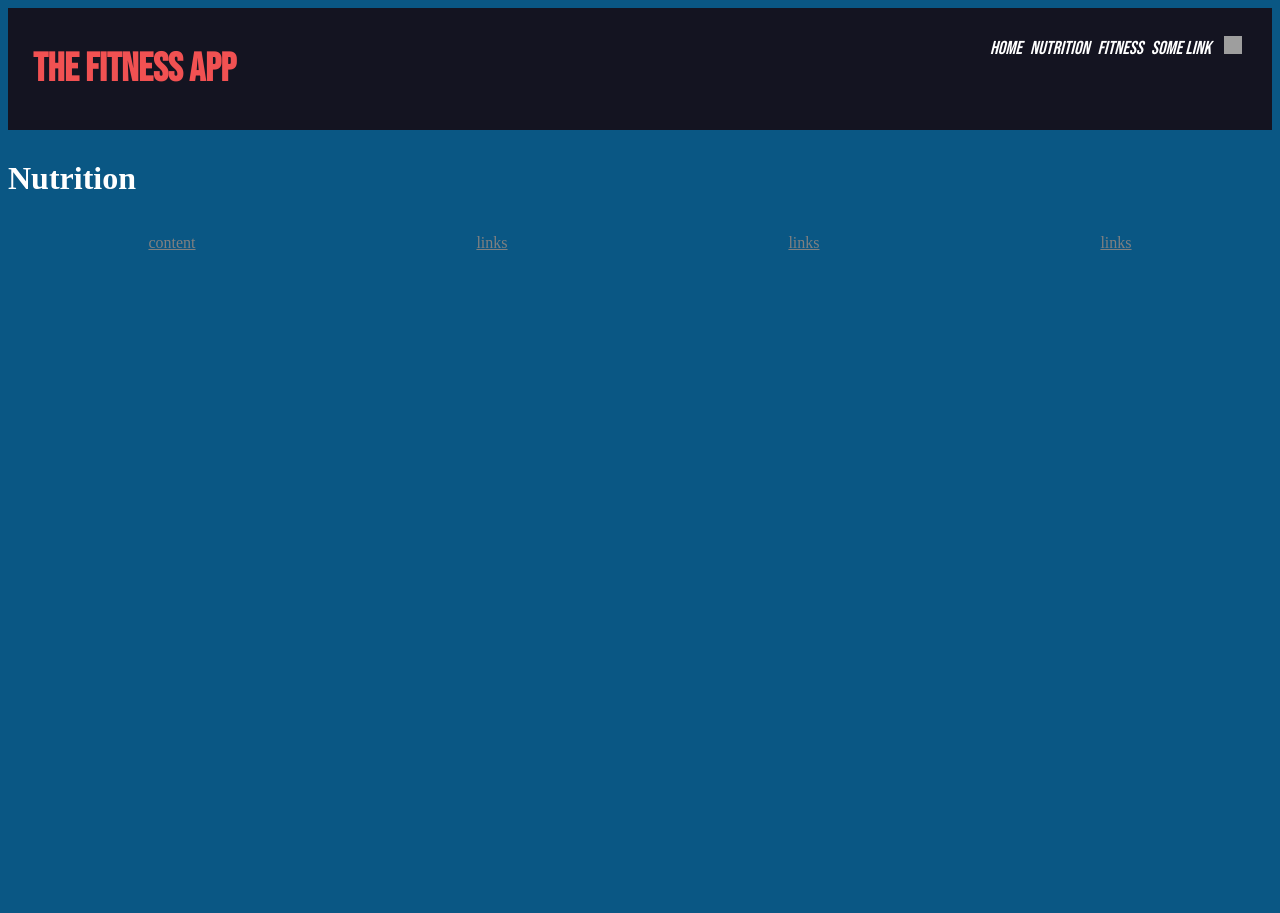
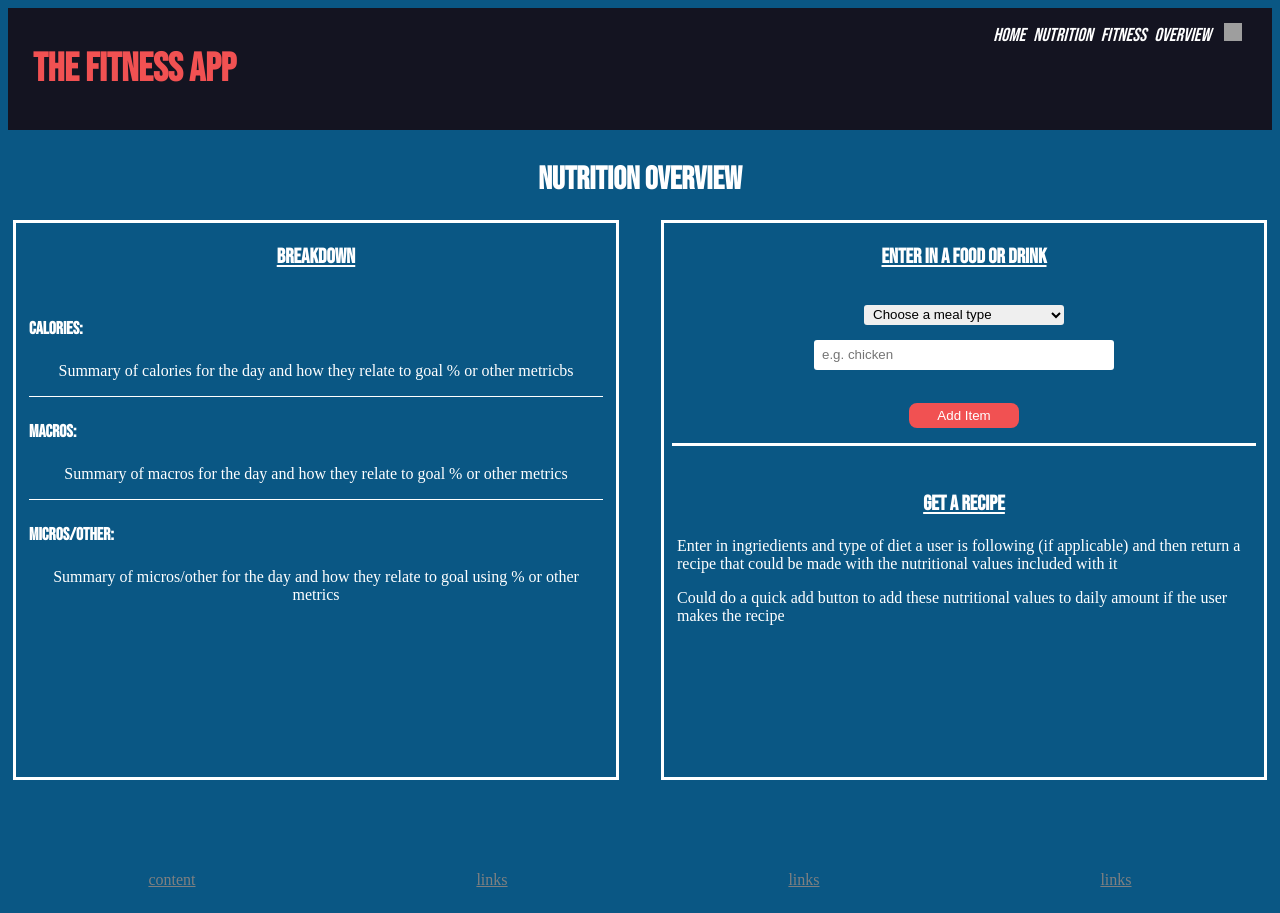
Before and after one commit to JGPawlowski/fitness-app, a React (Vite) app: page /nutrition in a window 1280 px wide. Before the commit the page ends 800 px from the top, so only its background shows below. Built offline with nearby package versions, Linux system fonts and the light colour scheme; grey boxes are pictures that could not be loaded.

Commit message:
structuring the nutrition page

```diff
--- /dev/null
+++ b/src/pages/ProgressHistoryPage/ProgressHistory.jsx
@@ -0,0 +1,10 @@
+import './progress-history.css'
+
+
+export default function ProgressHistory() {
+    return (
+        <>
+            <h1>Progress & History</h1>
+        </>
+    )
+}
--- a/src/pages/components/footer/footer.css
+++ b/src/pages/components/footer/footer.css
@@ -1,5 +1,6 @@
 
 footer {
+  margin-top: 75px;
   display: flex;
   justify-content: space-around;
   text-decoration: underline;
--- a/src/pages/components/header/Header.jsx
+++ b/src/pages/components/header/Header.jsx
@@ -13,8 +13,8 @@ export default function Header() {
                 <Link to={'/'}>Home</Link>
                 <Link to={"/nutrition"}>Nutrition</Link>
                 <Link to={'/fitness'}>Fitness</Link>
-                <p>some link</p>
-                <Link to={'/user'}> {/* will link this to a users page later on */}
+                <Link to={'/progress-history'}>Overview</Link>
+                <Link to={'/user'}> {/* will link this to an individual users page later on */}
                     <img className='user-icon' src='/src/assets/user-line.svg' alt='user-icon'/>
                 </Link>
             </div>
--- a/src/pages/dashboard/Dashboard.jsx
+++ b/src/pages/dashboard/Dashboard.jsx
@@ -89,8 +89,8 @@ export default function Dashboard() {
 
     return (
 
-        <main>
-            <div className='main-container'>
+        <main className='main-dash'>
+            <div className='dashboard-container'>
                 <div className='left'>
                     <section className='top-left'>
                       {/* <Doughnut data={data2} options={options2}/> */}
@@ -105,11 +105,6 @@ export default function Dashboard() {
                         <li>Form to enter in food and water that have been eaten/drank today</li>
                         <li>Show the splits on the day for calories/macros and total water consumed</li>
                       </ul>
-
-                      <form>
-                        <label htmlFor='food'>Enter in a food or drink:</label> <br/>
-                        <input name='food' placeholder='Enter in a food/drink'></input>
-                      </form>
 
                     </section>
                 </div>
--- a/src/pages/dashboard/dashboard.css
+++ b/src/pages/dashboard/dashboard.css
@@ -1,12 +1,12 @@
-.main-container {
+.dashboard-container {
   display: flex;
 }
 
-main {
+main.main-dash {
   color: white;
 }
 
-section {
+.main-dashboard > section {
   border: 1px solid white;
   padding: 5px;
 }
--- a/src/pages/nutrition/NutritionPage.jsx
+++ b/src/pages/nutrition/NutritionPage.jsx
@@ -2,8 +2,67 @@ import './nutrition-page.css'
 
 export default function NutritionPage() {
     return (
-        <main>
-            <h1>Nutrition</h1>
+        <main className='nutrition-main'>
+
+            <h1>Nutrition Overview</h1>
+            <div className='nutrition-container'>
+                <div className='nutrition-container-left'>
+                    <h3>Breakdown</h3>
+
+                    <section className='nutrition-breakdown'>
+
+                        <div className='breakdown-item-card'>
+                            <h4>Calories:</h4>
+                            <p>Summary of calories for the day and how they relate to goal % or other metricbs</p>
+                        </div>
+
+                        <div className='breakdown-item-card'>
+                            <h4>Macros:</h4>
+                            <p>Summary of macros for the day and how they relate to goal % or other metrics</p>
+                        </div>
+
+                        <div className='breakdown-item-card'>
+                            <h4>Micros/Other:</h4>
+                            <p>Summary of micros/other for the day and how they relate to goal using % or other metrics</p>
+                        </div>
+
+                    </section>
+
+                </div>
+
+                <div className='nutrition-container-right'>
+
+                    <h3>Enter in a food or drink</h3>
+                    <form /*action={addItem}*/ className='enter-food-form'>
+                        <select name='mealTime' required>
+                            <option value={''}>Choose a meal type</option>
+                            <option value={'breakfast'}>Breakfast</option>
+                            <option value={'lunch'}>Lunch</option>
+                            <option value={'dinner'}>Dinner</option>
+                            <option value={'snack'}>Snack</option>
+                        </select>
+                        <input
+                            type='text'
+                            placeholder='e.g. chicken'
+                            name='foodEntry'
+                            aria-label='Add food or drink'
+                        />
+                        <button>Add Item</button>
+                    </form>
+
+                    <section className='get-recipe'>
+                        <h3>Get a recipe</h3>
+                        <p>
+                            Enter in ingriedients and type of diet a user is following (if applicable) and then return a recipe that could be made with the nutritional values included with it
+                        </p>
+                        <p>
+                            Could do a quick add button to add these nutritional values to daily amount if the user makes the recipe
+                        </p>
+                    </section>
+
+                </div>
+            </div>
+
         </main>
     )
 }
--- a/src/pages/nutrition/nutrition-page.css
+++ b/src/pages/nutrition/nutrition-page.css
@@ -0,0 +1,116 @@
+
+main.nutrition-main {
+    color: white;
+}
+
+.nutrition-main h1 {
+    text-align: center;
+}
+.nutrition-main h3 {
+    text-align: center;
+    text-decoration: underline;
+    font-size: 1.3rem;
+}
+
+.nutrition-container {
+    display: grid;
+    grid-template-columns: 1fr 1fr; /* Equal columns */
+    gap: 2rem;
+    min-height: 70vh;
+}
+
+.nutrition-container-left,
+.nutrition-container-right {
+    flex: 1;
+    border: solid white;
+    margin: 0 5px;
+    padding: 0 8px;
+}
+
+
+/* use this if removing border on container or after adjusting the container height for cleaner ui */
+.nutrition-container-left .breakdown-item-card:last-child {
+    border: none;
+}
+
+.nutrition-breakdown {
+    border-radius: 5px;
+    padding: 5px;
+}
+
+.breakdown-item-card {
+    border-bottom: 1px solid white;
+}
+
+
+.breakdown-item-card h4 {
+    text-align: left;
+    font-size: 1.1rem;
+}
+
+.breakdown-item-card p {
+    text-align: center;
+}
+
+.nutrition-main h1,
+.nutrition-main h3,
+.breakdown-item-card h4 {
+    font-family: Bebas Neue;
+}
+
+.enter-food-form {
+    display: flex;
+    flex-direction: column;
+    justify-content: center;
+    align-items: center;
+    gap: 15px;
+    border-bottom: solid white;
+    padding: 15px 0px;
+    margin: 20px 0px;
+}
+
+.enter-food-form > input,
+.enter-food-form > select {
+    border-radius: 3px;
+    border: none;
+}
+
+.enter-food-form input {
+    height: 30px;
+    padding: 8px;
+    width: 300px;
+}
+
+.enter-food-form > select {
+    height: 20px;
+    width: 200px;
+    padding-left: 5px
+}
+
+.enter-food-form > button {
+    border: none;
+    color: white;
+    border-radius: 8px;
+    background-color: #f15152;
+    margin-top: 18px;
+    width: 110px;
+    height: 25px;
+}
+.enter-food-form > button:hover {
+    cursor: pointer;
+}
+
+.get-recipe {
+    padding: 5px;
+}
+
+
+
+
+/* Stack on mobile */
+@media (max-width: 768px) {
+  .nutrition-container {
+    grid-template-columns: 1fr;
+    gap: 1rem;
+  }
+}
```
Also changed, not shown: src/App.jsx (+8 -0 lines), src/pages/ProgressHistoryPage/progress-history.css (added).
